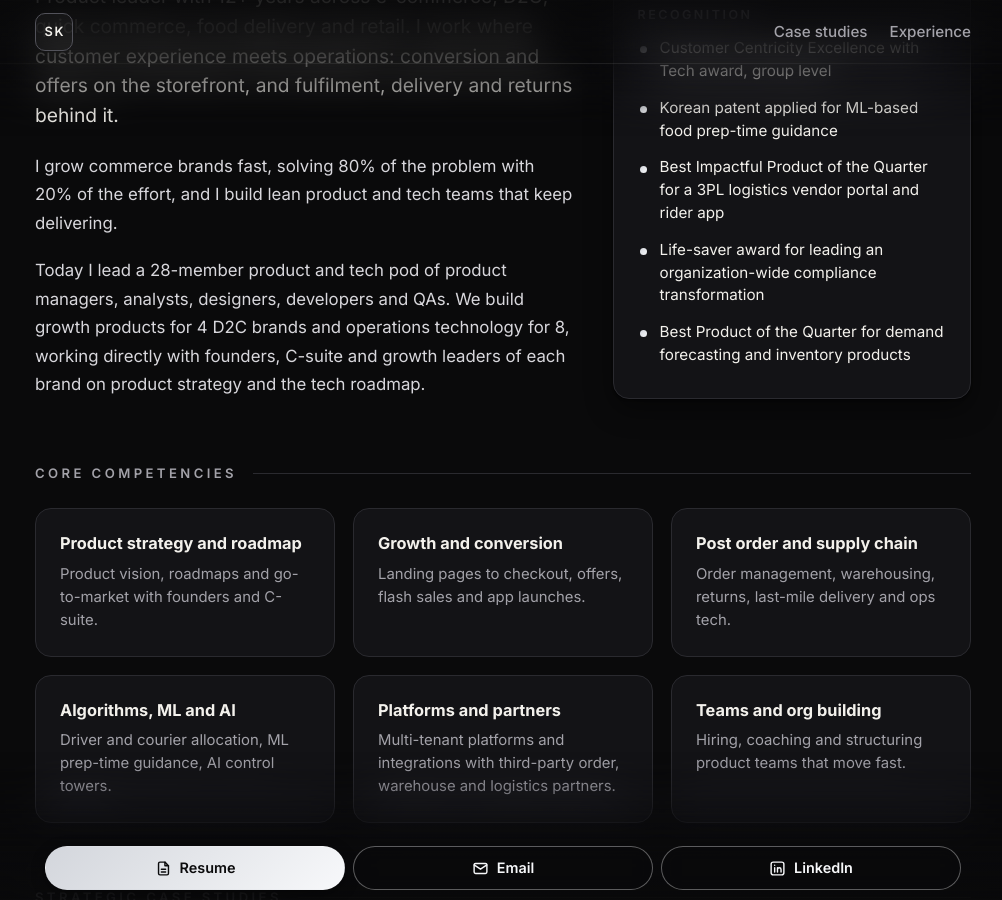
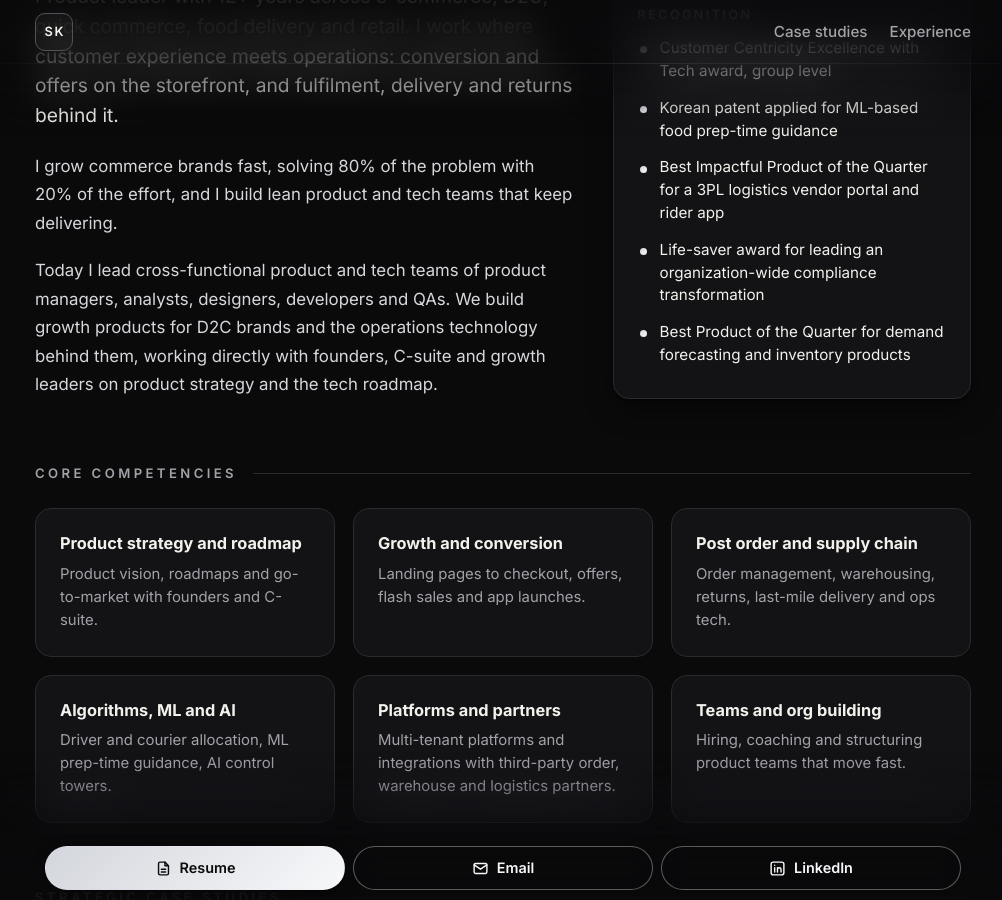
Before and after one commit to sambhavkanulla/sambhavkanulla.github.io, a Jekyll site: the page built from index.html, in a window 1280 px wide and 900 px high, scrolled down 946 px. Shown: the whole window, without its empty margins (137-1139 px from the left). Built offline with Jekyll 4.4.1, drawn with Linux system fonts in a browser that asks for light colours.

Commit message:
Home: make team paragraph general
Co-Authored-By: Claude Sonnet 5.5 <noreply@anthropic.com>
Claude-Session: https://claude.ai/code/session_01PrKmB98M39T9226rhsuyd2

```diff
--- a/_data/leader.yml
+++ b/_data/leader.yml
@@ -9,7 +9,7 @@ philosophy: "12+ years in building Storefront and Post Order Experience products
 bio:
   - "Product leader with 12+ years across e-commerce, D2C, quick commerce, food delivery and retail. I work where customer experience meets operations: conversion and offers on the storefront, and fulfilment, delivery and returns behind it."
   - "I grow commerce brands fast, solving 80% of the problem with 20% of the effort, and I build lean product and tech teams that keep delivering."
-  - "Today I lead a 28-member product and tech pod of product managers, analysts, designers, developers and QAs. We build growth products for 4 D2C brands and operations technology for 8, working directly with founders, C-suite and growth leaders of each brand on product strategy and the tech roadmap."
+  - "Today I lead cross-functional product and tech teams of product managers, analysts, designers, developers and QAs. We build growth products for D2C brands and the operations technology behind them, working directly with founders, C-suite and growth leaders on product strategy and the tech roadmap."
 
 # icon: trend | chart | coin | unlock | support | clock | box | ticket ; tone: up | down | save | scale
 numbers:
```
